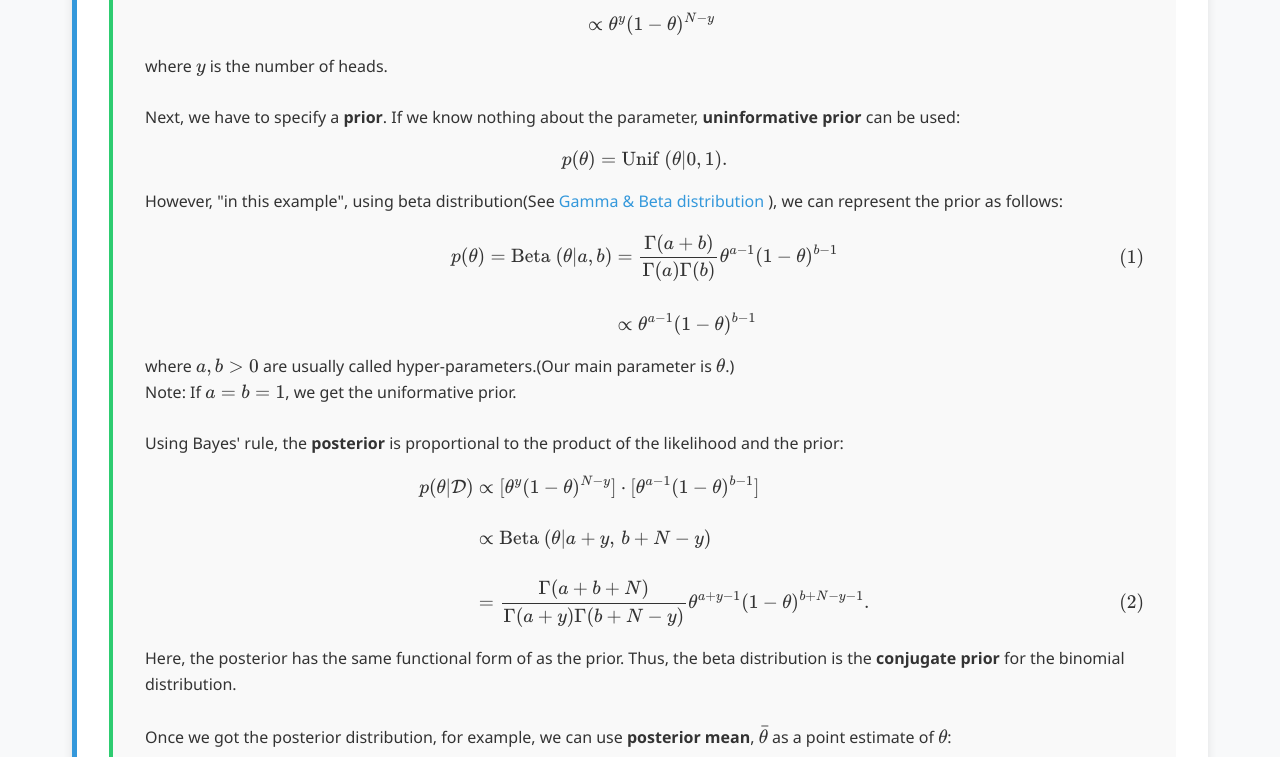
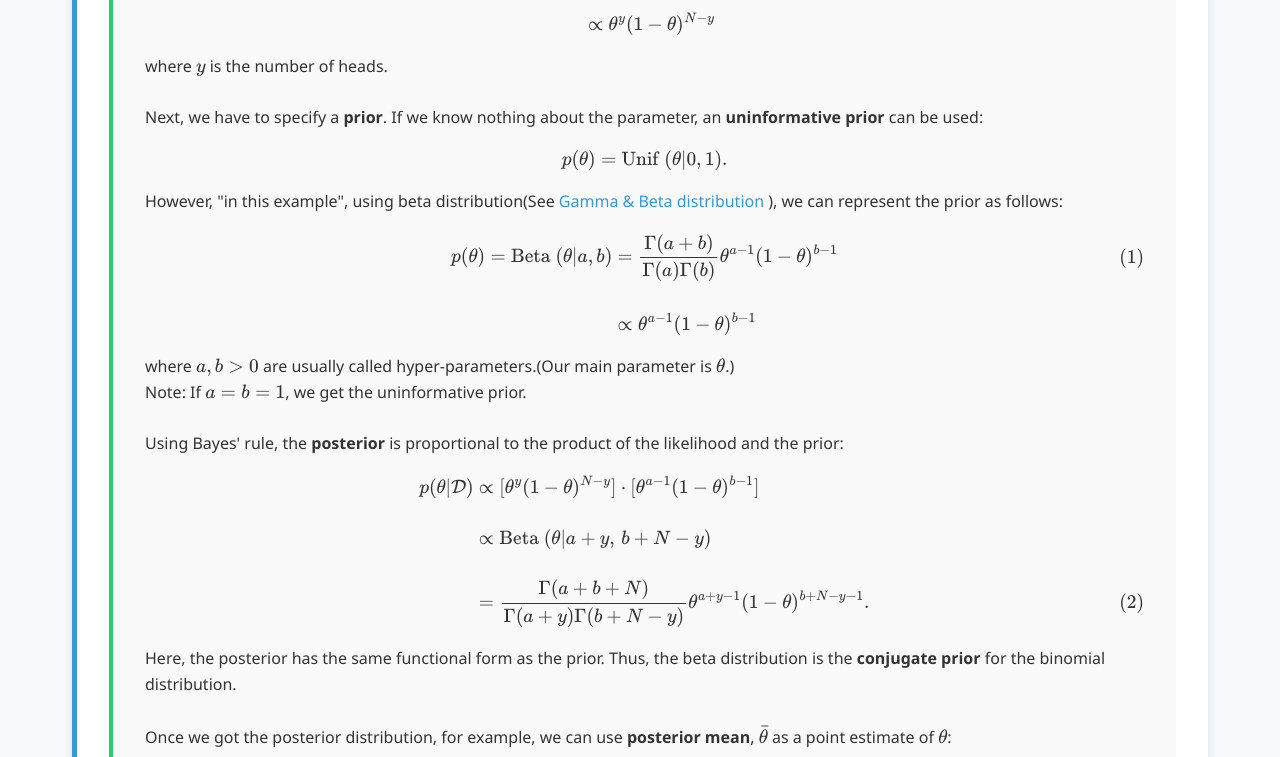
Before and after one commit to Yusukey01/yusukey01.github.io, a Jekyll site: the page built from Mathematics/Probability/bayesian.html, in a window 1280 px wide and 1400 px high, scrolled down 2234 px. Shown: the part 154-911 px from the top of the window. Built offline with Jekyll 4.4.1, drawn with Linux system fonts in a browser that asks for light colours; some of the changed text lies outside the part shown.

Commit message:
Updated Section 3-13, 14

```diff
--- a/Mathematics/Probability/bayesian.html
+++ b/Mathematics/Probability/bayesian.html
@@ -117,8 +117,7 @@ uses_python: false
         }
         </script>
         <div class="hero-section">
-            <h1 class="webpage-name">Intor to Bayesian Statistics
-            </h1>
+            <h1 class="webpage-name">Intro to Bayesian Statistics</h1>
         </div>
 
         {% include section_navigation.html %}
@@ -208,8 +207,8 @@ uses_python: false
                 \]
                 where \(y\) is the number of heads.
                 <br><br>
-                Next, we have to specify a <strong>prior</strong>. If we know nothing about the parameter, <strong>uninformative prior</strong> can
-                be used:
+                Next, we have to specify a <strong>prior</strong>. If we know nothing about the parameter, an
+                <strong>uninformative prior</strong> can be used:
                 \[
                 p(\theta) = \text{Unif }(\theta | 0, 1).
                 \]
@@ -222,7 +221,7 @@ uses_python: false
                 \]
                 where \(a, b > 0\) are usually called hyper-parameters.(Our main parameter is \(\theta\).)
                 <br>
-                Note: If \(a = b = 1\), we get the uniformative prior.
+                Note: If \(a = b = 1\), we get the uninformative prior.
                 <br><br>
                 Using Bayes' rule, the <strong>posterior</strong> is proportional to the product of the likelihood and the prior:
                 \[
@@ -232,7 +231,7 @@ uses_python: false
                                         &= \frac{\Gamma(a+b+N)}{\Gamma(a+y)\Gamma(b+N-y)}\theta^{a+y-1}(1-\theta)^{b+N-y-1}. \tag{2}
                 \end{align*}
                 \]
-                Here, the posterior has the same functional form of as the prior. Thus, the beta distribution is the <strong>conjugate prior</strong> for the
+                Here, the posterior has the same functional form as the prior. Thus, the beta distribution is the <strong>conjugate prior</strong> for the
                 binomial distribution.
                 <br><br>
                 Once we got the posterior distribution, for example, we can use <strong>posterior mean</strong>, \(\bar{\theta}\) as a point estimate of \(\theta\):
--- a/Mathematics/Probability/convergence.html
+++ b/Mathematics/Probability/convergence.html
@@ -102,7 +102,7 @@ uses_python: false
             <p>
             Even in computer science, we often accept the convergence of probabilities and distributions based on experimental results.
             However, to gain a deeper understanding of statistics, we introduce formal definitions to clarify what convergence means in
-            statistical terms.
+            statistical contexts.
             <br><br>
             Let \(\{X_n\}\) be a sequence of random variables and \(X\) be a random variable defined on a sample space.
             \(X_n\) <strong>converges in probability</strong> to \(X\) denoted by
@@ -169,7 +169,7 @@ uses_python: false
             Often the distribution of \(X\) is called the <strong>asymptotic(limiting) distribution</strong> of the sequence of random
             variables of \(\{X_n\}\).
             <br>
-            In this case, \(X_n\) does NOT always get close to \(X\) in probability. However, follwing theorem gives us a connection
+            In this case, \(X_n\) does NOT always get close to \(X\) in probability. However, following the theorem gives us a connection
             between the two concepts.
             <div class="theorem">
                 <span class="theorem-title">Theorem 2:</span>
@@ -252,7 +252,7 @@ uses_python: false
                 and satisfies that
                 \(m(0) = 1\), \(\quad m'(0) = \mathbb{E }(X -\mu)\), and \(m''(0) = \mathbb{E }[(X-\mu)^2] = \sigma^2\).
                 <br>
-                By Taylor's theorem, \(\exists \, \xi \in (0, t)\) such that
+                By Taylor's theorem with remainder, \(\exists \, \xi \in (0, t)\) such that
                 \[
                 \begin{align*}
                 m(t) &= m(0) + m'(0)t + \frac{m''(\xi)t^2}{2} \\\\
```
Also changed, not shown: other parts of Mathematics/Probability/bayesian.html (+2 -2 lines), Mathematics/Probability/expfamily.html (+4 -4 lines).
